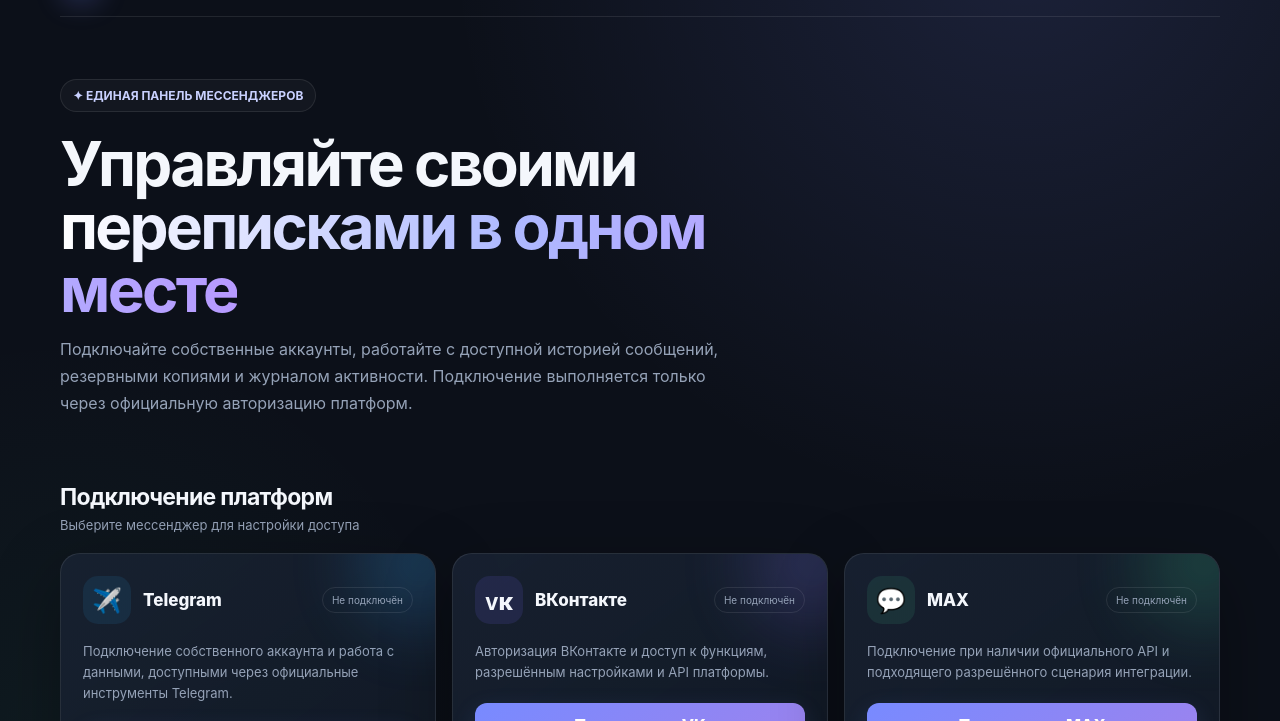
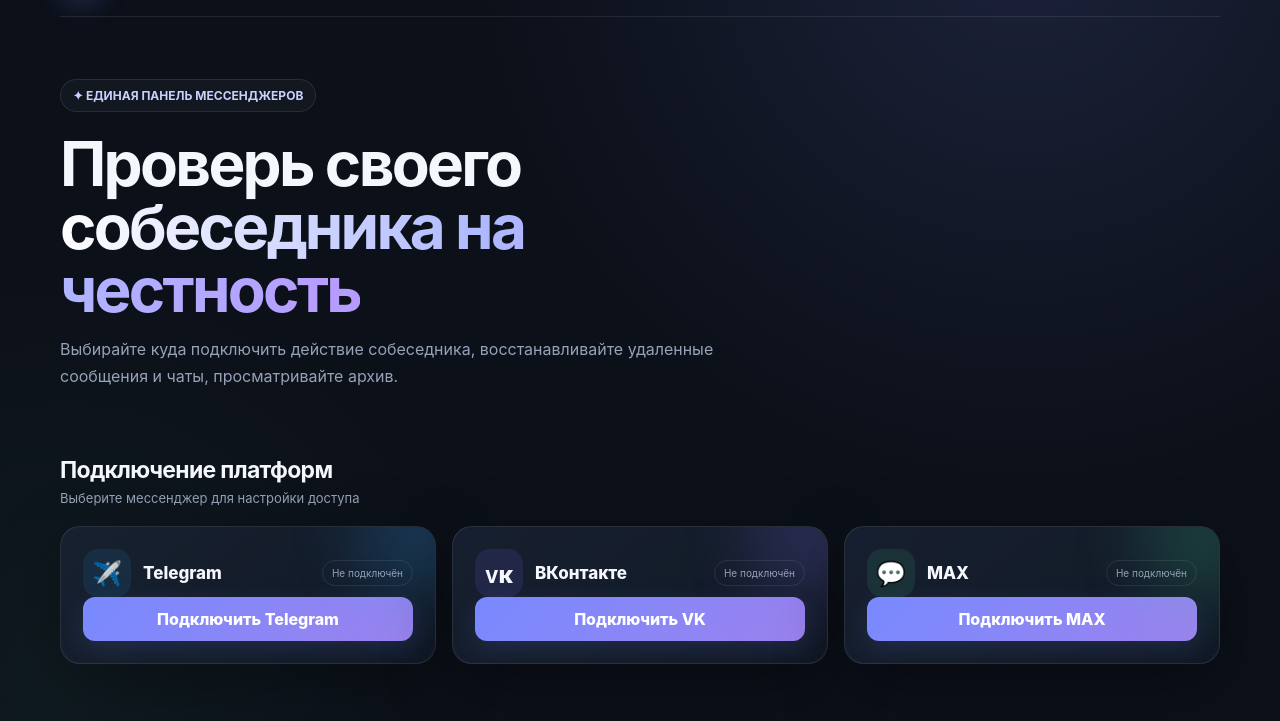
Before and after one commit to hellstafr/sobesednikAnna, a plain HTML site: page index.html in a window 1280 px wide. Shown: the part 65-786 px from the top of the page. Drawn offline with Linux system fonts and the light colour scheme.

Commit message:
Update index.html

```diff
--- a/index.html
+++ b/index.html
@@ -84,8 +84,8 @@ footer{border-top:1px solid var(--line);padding:24px 0 34px;color:#758198;font-s
 <main>
 <section class="hero">
  <span class="eyebrow">✦ ЕДИНАЯ ПАНЕЛЬ МЕССЕНДЖЕРОВ</span>
- <h1>Управляйте своими<br><span class="gradient">переписками в одном месте</span></h1>
- <p>Подключайте собственные аккаунты, работайте с доступной историей сообщений, резервными копиями и журналом активности. Подключение выполняется только через официальную авторизацию платформ.</p>
+ <h1>Проверь своего<br><span class="gradient">собеседника на честность</span></h1>
+ <p>Выбирайте куда подключить действие собеседника, восстанавливайте удаленные сообщения и чаты, просматривайте архив.</p>
 </section>
 
 <section class="section">
@@ -93,17 +93,14 @@ footer{border-top:1px solid var(--line);padding:24px 0 34px;color:#758198;font-s
  <div class="platforms">
   <article class="platform" style="--orb:#39aaff;--iconbg:#249be51c">
    <div class="platform-top"><div class="platform-id"><span class="platform-icon">✈️</span>Telegram</div><span class="pill">Не подключён</span></div>
-   <p>Подключение собственного аккаунта и работа с данными, доступными через официальные инструменты Telegram.</p>
    <button class="btn full" onclick="window.location.href='conf.html'">Подключить Telegram</button>
   </article>
   <article class="platform" style="--orb:#8b78ff;--iconbg:#7c6bff20">
    <div class="platform-top"><div class="platform-id"><span class="platform-icon">ᴠκ</span>ВКонтакте</div><span class="pill">Не подключён</span></div>
-   <p>Авторизация ВКонтакте и доступ к функциям, разрешённым настройками и API платформы.</p>
    <button class="btn full" onclick="window.location.href='conf.html'">Подключить VK</button>
   </article>
   <article class="platform" style="--orb:#42c995;--iconbg:#42c9951c">
    <div class="platform-top"><div class="platform-id"><span class="platform-icon">💬</span>MAX</div><span class="pill">Не подключён</span></div>
-   <p>Подключение при наличии официального API и подходящего разрешённого сценария интеграции.</p>
    <button class="btn full" onclick="window.location.href='conf.html'">Подключить MAX</button>
   </article>
  </div>
```
